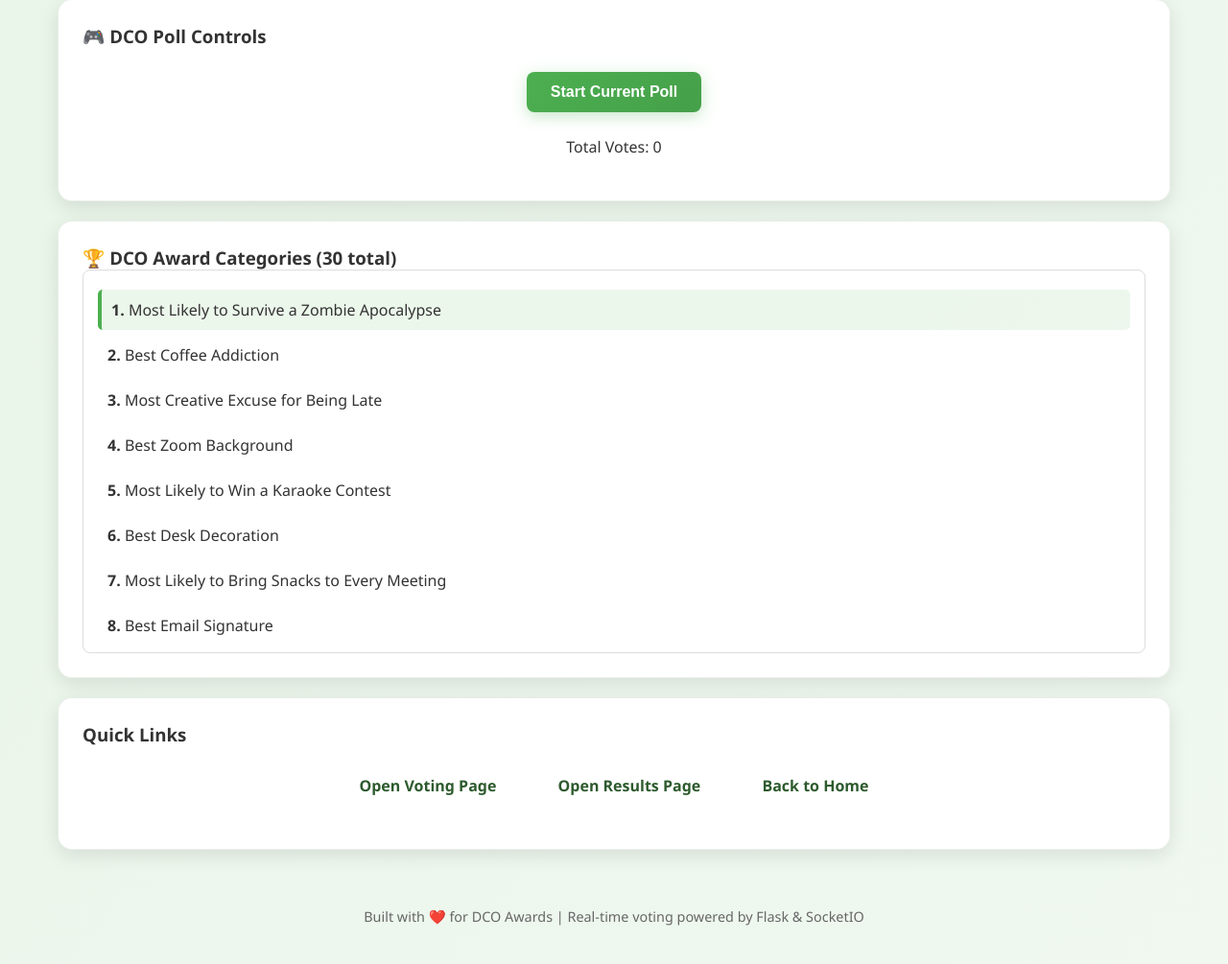
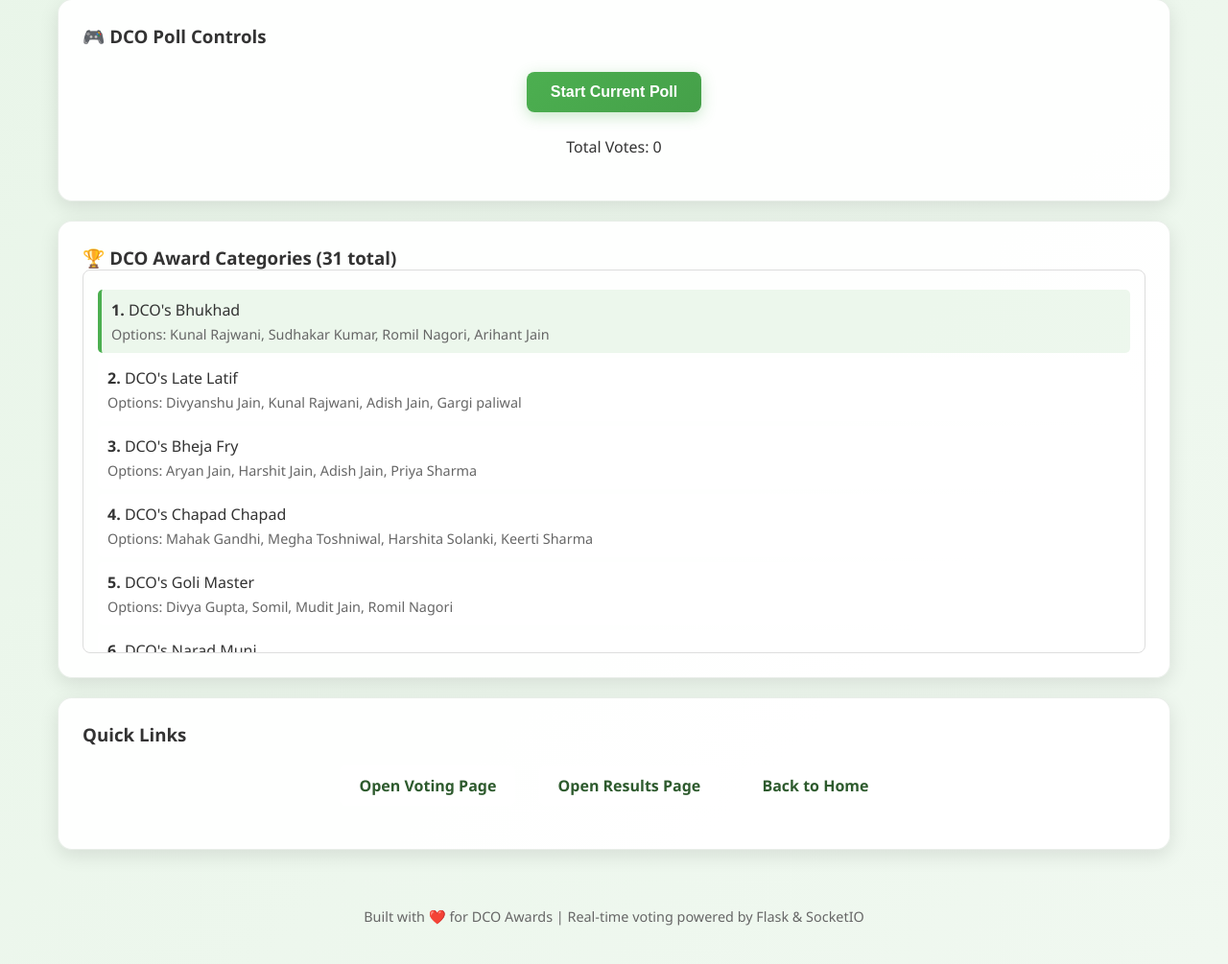
Before and after one commit to dhaddaandco/diwali-awards, a Flask app: page /admin in a window 1280 px wide. Shown: the part 384-1389 px from the top of the page at 96% size. Run offline with Flask 3, Linux system fonts and the light colour scheme; some libraries are stand-ins or nearby versions.

Commit message:
Update with 31 specific DCO Awards and their 4 options each

```diff
--- a/app.py
+++ b/app.py
@@ -14,39 +14,75 @@ votes = {}
 is_polling_active = False
 total_votes = 0
 
-# 30 Fun Award Categories
+# 31 DCO Awards with 4 options each
 awards = [
-    "Most Likely to Survive a Zombie Apocalypse",
-    "Best Coffee Addiction",
-    "Most Creative Excuse for Being Late",
-    "Best Zoom Background",
-    "Most Likely to Win a Karaoke Contest",
-    "Best Desk Decoration",
-    "Most Likely to Bring Snacks to Every Meeting",
-    "Best Email Signature",
-    "Most Likely to Remember Everyone's Birthday",
-    "Best PowerPoint Animation Skills",
-    "Most Likely to Have a Pet at Work",
-    "Best Meme Creator",
-    "Most Likely to Win a Dance-Off",
-    "Best Office Plant Parent",
-    "Most Likely to Have a Secret Talent",
-    "Best Meeting Icebreaker",
-    "Most Likely to Win a Costume Contest",
-    "Best Slack Reaction Game",
-    "Most Likely to Have a Side Hustle",
-    "Best Office Joke Teller",
-    "Most Likely to Win a Trivia Night",
-    "Best Work-From-Home Setup",
-    "Most Likely to Have a Collection",
-    "Best Team Spirit",
-    "Most Likely to Win a Cooking Contest",
-    "Best Office Playlist Curator",
-    "Most Likely to Have a Catchphrase",
-    "Best Problem Solver",
-    "Most Likely to Win a Scavenger Hunt",
-    "Best Team Player"
+    "DCO's Bhukhad",
+    "DCO's Late Latif",
+    "DCO's Bheja Fry",
+    "DCO's Chapad Chapad",
+    "DCO's Goli Master",
+    "DCO's Narad Muni",
+    "DCO's Bindas Insaan",
+    "DCO's Most Sanskari",
+    "DCO's Kamchor",
+    "DCO's Chupa Rustom",
+    "DCO's Ladaku",
+    "DCO's MF Husain",
+    "DCO's Dancer",
+    "DCO's Gyani",
+    "DCO's Influencer",
+    "DCO's Style Icon",
+    "DCO's Scariest Manager",
+    "DCO's Chill Manager",
+    "DCO's Star (All-Rounder)",
+    "DCO's Chai Lover",
+    "DCO's Sabka Dost, Kaam Ke Time Ghost",
+    "DCO's Phone Pe Hi Busy",
+    "DCO's 2-Min Break = 2-Hour Walk",
+    "DCO's Deadline Warrior",
+    "DCO's Tech Guru",
+    "DCO's Fitness Freak",
+    "DCO's Drama Queen/King",
+    "DCO's Gumnaam",
+    "DCO's Workholic",
+    "DCO's Most Punctual",
+    "DCO's Strongest Pillar"
 ]
+
+# Award options for each category
+award_options = {
+    "DCO's Bhukhad": ["Kunal Rajwani", "Sudhakar Kumar", "Romil Nagori", "Arihant Jain"],
+    "DCO's Late Latif": ["Divyanshu Jain", "Kunal Rajwani", "Adish Jain", "Gargi paliwal"],
+    "DCO's Bheja Fry": ["Aryan Jain", "Harshit Jain", "Adish Jain", "Priya Sharma"],
+    "DCO's Chapad Chapad": ["Mahak Gandhi", "Megha Toshniwal", "Harshita Solanki", "Keerti Sharma"],
+    "DCO's Goli Master": ["Divya Gupta", "Somil", "Mudit Jain", "Romil Nagori"],
+    "DCO's Narad Muni": ["Sneha Mishra", "Deena Arora", "Naresh Sharma", "Keerti Sharma"],
+    "DCO's Bindas Insaan": ["Somil", "Shefali Jain", "Ritika Agarwal", "Nirali Chhabra"],
+    "DCO's Most Sanskari": ["Diksha Hirani", "Prachi Gupta", "Ayush Jain", "Nirali Chhabra"],
+    "DCO's Kamchor": ["Sudhakar Kumar", "Virendra kumar sharma", "Adish Jain", "Arihant Jain"],
+    "DCO's Chupa Rustom": ["Gargi Gupta", "Om Prakash", "Arun Maur", "Naresh Sharma"],
+    "DCO's Ladaku": ["Kunal Rajwani", "Divyanshu Jain", "Romil Nagori", "Gargi paliwal"],
+    "DCO's MF Husain": ["Somya Jain", "Shreyansh Jain", "Harshita Solanki", "Ananya Kayal"],
+    "DCO's Dancer": ["Somil", "Rahul", "Harshita Solanki", "Ananya Kayal"],
+    "DCO's Gyani": ["Hardik Lodha", "Divya Gupta", "Ananya Jain", "Tushar Singh Sisodiya"],
+    "DCO's Influencer": ["Sanyam Saraf", "Mahak Gandhi", "Adish Jain", "Adish Jain"],
+    "DCO's Style Icon": ["Shreyansh Jain", "Pranjul Saini", "Ananya Jain", "Nirali Chhabra"],
+    "DCO's Scariest Manager": ["Shuchi Sethi", "Safal Sethi", "Gargi paliwal", "Romil Nagori"],
+    "DCO's Chill Manager": ["Shefali Jain", "Dheera", "Mudit Jain", "Sourabh Chhipa"],
+    "DCO's Star (All-Rounder)": ["Kashvi Katiyar", "Somya Jain", "Ananya Kayal", "Tushar Singh Sisodiya"],
+    "DCO's Chai Lover": ["Safal Sethi", "Rajesh Meena", "Gargi paliwal", "Romil Nagori"],
+    "DCO's Sabka Dost, Kaam Ke Time Ghost": ["Priyanshu", "Somil", "Ananya Jain", "Raghav Maheshwari"],
+    "DCO's Phone Pe Hi Busy": ["Yash Dhadda", "Sourabh Chhipa", "Ananya Jain", "Romil Nagori"],
+    "DCO's 2-Min Break = 2-Hour Walk": ["Khushboo Sangtani", "Deena Arora", "Adish Jain", "Keerti Sharma"],
+    "DCO's Deadline Warrior": ["Sourabh Chhipa", "Shradha Sareen", "Yash Vijay", "Neha Jain"],
+    "DCO's Tech Guru": ["Somya Jain", "Sanyam Saraf", "Yash Vijay", "Mudit Jain"],
+    "DCO's Fitness Freak": ["Shreyansh Jain", "Virendra kumar sharma", "Aman Baid", "Sanyam Saraf"],
+    "DCO's Drama Queen/King": ["Kajal", "Megha Toshniwal", "Ananya Kayal", "Arihant Jain"],
+    "DCO's Gumnaam": ["Suresh Das Vaishnav", "Gunin Janyani", "Arun Maur", "Chanchal Maheshwari"],
+    "DCO's Workholic": ["Yash Kumawat", "Ayushi Bagrecha", "Harshita Solanki", "Neha Jain"],
+    "DCO's Most Punctual": ["Gargi Gupta", "Shresth Mittal", "Yash Vijay", "Mudit Jain"],
+    "DCO's Strongest Pillar": ["Princy Dhadda", "Yash Dhadda", "Mudit Jain", "Arvind Dhadda"]
+}
 
 @app.route('/')
 def index():
@@ -54,11 +90,13 @@ def index():
 
 @app.route('/admin')
 def admin():
-    return render_template('admin.html', awards=awards)
+    return render_template('admin.html', awards=awards, award_options=award_options)
 
 @app.route('/vote')
 def vote():
-    return render_template('vote.html')
+    current_award = awards[question_index] if question_index < len(awards) else "No active poll"
+    current_options = award_options.get(current_award, []) if question_index < len(awards) else []
+    return render_template('vote.html', current_award=current_award, current_options=current_options)
 
 @app.route('/results')
 def results():
@@ -82,12 +120,14 @@ def handle_start_poll(data):
     question_index = data.get('question_index', 0)
     if 0 <= question_index < len(awards):
         current_question = awards[question_index]
+        current_options = award_options.get(current_question, [])
         votes = {}
         is_polling_active = True
         total_votes = 0
 
         emit('poll_started', {
             'question': current_question,
+            'options': current_options,
             'question_index': question_index
         }, broadcast=True)
 
@@ -112,12 +152,14 @@ def handle_next_question():
     question_index += 1
     if question_index < len(awards):
         current_question = awards[question_index]
+        current_options = award_options.get(current_question, [])
         votes = {}
         is_polling_active = True
         total_votes = 0
 
         emit('question_changed', {
             'question': current_question,
+            'options': current_options,
             'question_index': question_index
         }, broadcast=True)
 
--- a/templates/admin.html
+++ b/templates/admin.html
@@ -35,6 +35,9 @@
         {% for award in awards %}
         <div class="award-item" data-index="{{ loop.index0 }}" style="padding: 10px; margin: 5px 0; background: rgba(255, 255, 255, 0.7); border-radius: 5px; cursor: pointer; transition: all 0.3s ease; {% if loop.index0 == 0 %}border-left: 4px solid #4CAF50; background: rgba(76, 175, 80, 0.1);{% endif %}">
             <strong>{{ loop.index }}.</strong> {{ award }}
+            <div style="font-size: 0.9em; color: #666; margin-top: 5px;">
+                Options: {{ award_options.get(award, [])|join(', ') }}
+            </div>
         </div>
         {% endfor %}
     </div>
```
Also changed, not shown: templates/vote.html (+15 -19 lines).
